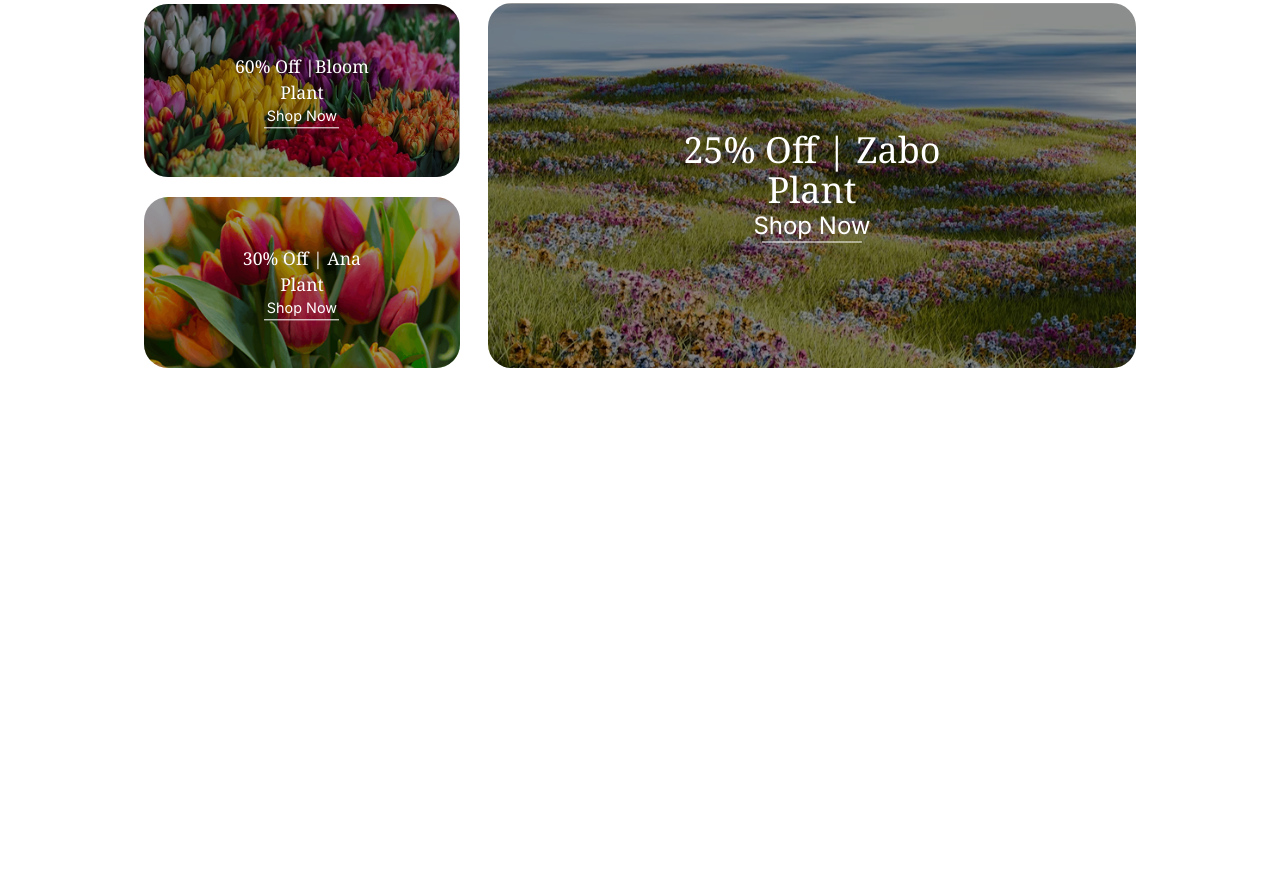
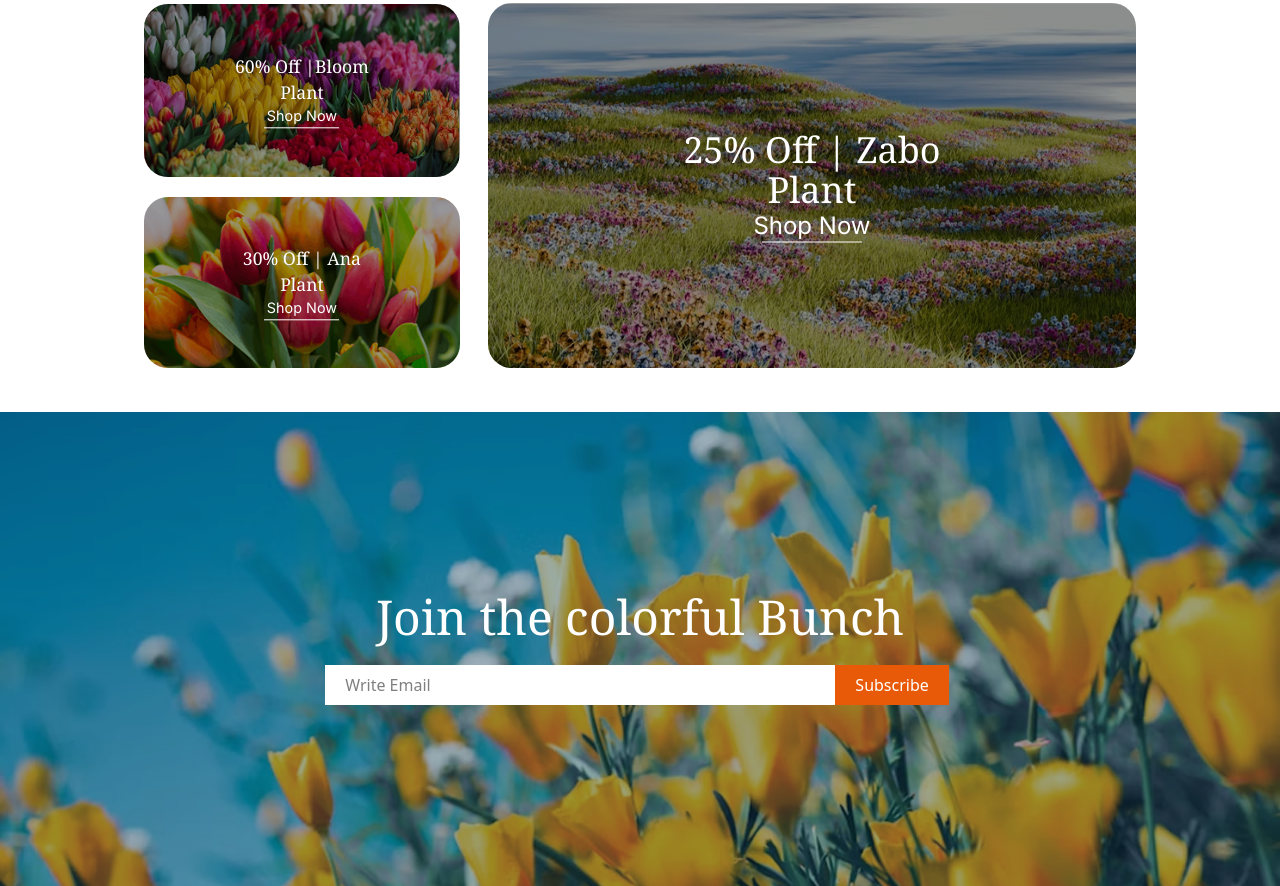
Before and after one commit to muttalib06/flower-market, a plain HTML site: page index.html in a window 1280 px wide. Shown: the part 2437-3323 px from the top of the page. Before the commit the page ends 2805 px from the top, so only its background shows below. Drawn offline with nearby package versions, Linux system fonts and the light colour scheme.

Commit message:
added bunch section of footer

```diff
--- a/index.html
+++ b/index.html
@@ -26,7 +26,7 @@
     <!-- vanilla css -->
     <link rel="stylesheet" href="styles.css" />
   </head>
-  <body>
+  <body class="w-screen">
     <header class="px-4 sm:max-w-4/5 mx-auto mt-8">
       <!-- navbar section -->
       <nav class="flex justify-between items-center">
@@ -48,7 +48,7 @@
             >
           </li>
           <li>
-            <a href=""> <i class="fa-solid fa-cart-shopping"></i>Cart ($56)</a>
+            <a href=""> <i class="fa-solid fa-cart-shopping"></i> Cart ($56)</a>
           </li>
         </ul>
       </nav>
@@ -308,6 +308,7 @@
                 <hr class="max-w-[75px] mx-auto" />
               </div>
             </div>
+
             <div class="relative bg-[rgb(0,0,0,.4)] rounded-3xl">
               <img
                 class="rounded-3xl mix-blend-multiply"
@@ -327,6 +328,7 @@
               </div>
             </div>
           </div>
+
           <div class="relative bg-[rgb(0,0,0,.4)] rounded-3xl">
             <img
               class="rounded-3xl mix-blend-multiply"
@@ -346,6 +348,29 @@
         </div>
       </section>
     </main>
-    <footer></footer>
+
+    <footer class="w-screen mt-11">
+      <!-- bunch  -->
+      <section class="relative">
+        <img class="w-full h-auto" src="assets/news-letter-bg.png" alt="" />
+        <div
+          class="absolute top-1/2 left-1/2 -translate-x-1/2 -translate-y-1/2 text-center w-full"
+        >
+          <h3 class="font-bold sm:text-5xl text-white" id="noto-serif-font">
+            Join the colorful Bunch
+          </h3>
+          <input
+            type="email"
+            name="email"
+            id="email"
+            placeholder="Write Email"
+            class="bg-white w-[40%] px-5 py-2 mt-6"
+          />
+          <button class="bg-[#E95A08] text-white px-5 py-2 relative right-1.5">
+            Subscribe
+          </button>
+        </div>
+      </section>
+    </footer>
   </body>
 </html>
```
